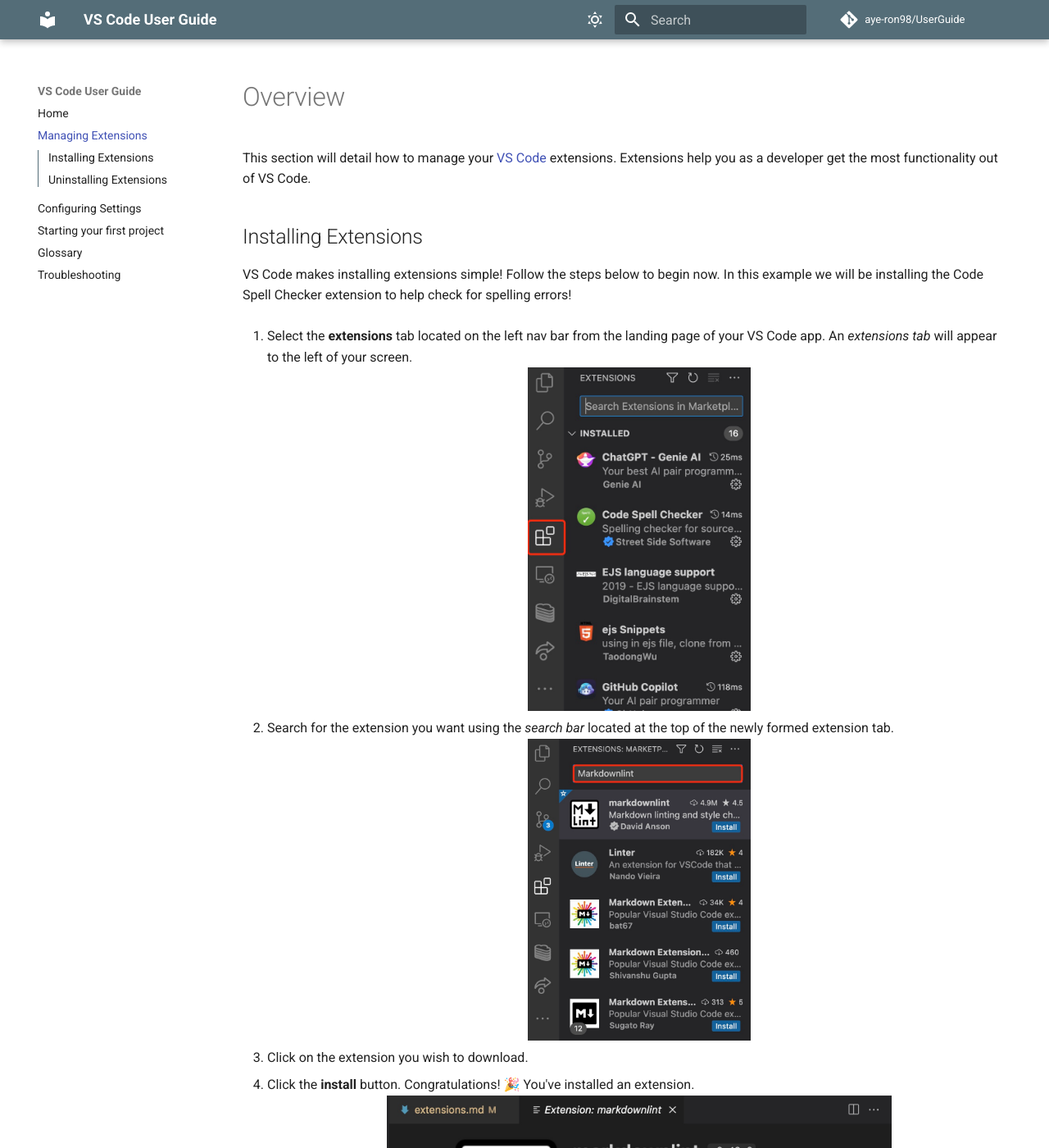
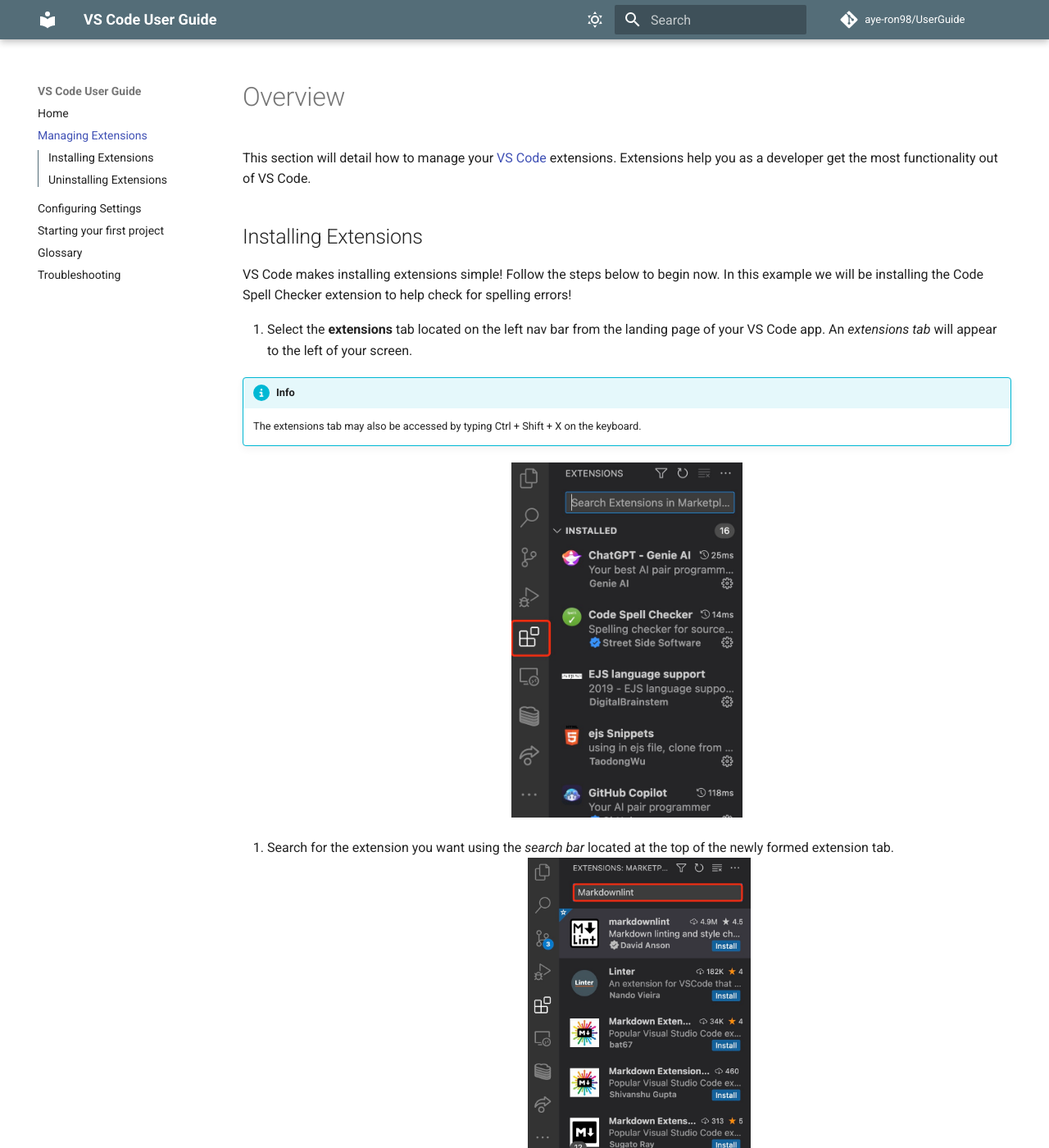
Before and after one commit to aye-ron98/UserGuide, an MkDocs documentation site: the page built from docs/pages/extensions.md, in a window 1280 px wide and 1400 px high. Shown: the whole window at 82% size. Built offline with MkDocs 1.6.1 and Material for MkDocs 9.7.7, drawn with Linux system fonts in a browser that asks for light colours; comment, search, counter and statistics services are not loaded; some of the changed text lies outside the part shown.

Commit message:
update extensions

```diff
--- a/docs/pages/extensions.md
+++ b/docs/pages/extensions.md
@@ -7,21 +7,32 @@
 VS Code makes installing extensions simple! Follow the steps below to begin now. In this example we will be installing the Code Spell Checker extension to help check for spelling errors!
 
 1. Select the **extensions** tab located on the left nav bar from the landing page of your VS Code app. An _extensions tab_ will appear to the left of your screen.
+
+!!! info "Info"
+    The extensions tab may also be accessed by typing Ctrl + Shift + X on the keyboard.
+
 <img src="../images/extension1.jpg" alt="VS Code side bar" style="display: block;margin-left: auto;margin-right: auto;width:30%;max-width:600px">
+
 
 2. Search for the extension you want using the _search bar_ located at the top of the newly formed extension tab.
 <img src="../images/extension3.jpg" alt="VS Code side bar" style="display: block;margin-left: auto;margin-right: auto;width:30%;max-width:600px">
 
 3. Click on the extension you wish to download.
 
+
 4. Click the **install** button. Congratulations! 🎉 You've installed an extension.
-<img src="../images/extension2.jpg" alt="VS Code side bar" style="display: block;margin-left: auto;margin-right: auto;height:20%;max-height:250px">
+!!! success "Success"
+    <img src="../images/extension2.jpg" alt="VS Code side bar" style="display: block;margin-left: auto;margin-right: auto;height:20%;max-height:250px">
 
 ## Uninstalling Extensions
 
 Occasionally, extensions become [depreciated](https://code.visualstudio.com/updates/v1_76) or you may have no more use for them. The follow the steps below to uninstall!
 
 1. Select the **extensions** tab located on the left nav bar from the landing page of your VS Code app. An _extensions tab_ will appear to the left of your screen.
+
+!!! info "Info"
+    The extensions tab may also be accessed by typing Ctrl + Shift + X on the keyboard.
+
 <img src="../images/extension1.jpg" alt="VS Code side bar" style="display: block;margin-left: auto;margin-right: auto;width:30%;max-width:600px">
 
 2. Search for the extension you want using the search bar located at the top of the newly formed _extension tab_.
@@ -31,4 +42,6 @@
 <img src="../images/extension5.jpg" alt="VS Code side bar" style="display: block;margin-left: auto;margin-right: auto;width:30%;max-width:600px">
 
 4. Select the extension and click **uninstall**.
-<img src="../images/extension6.jpg" alt="VS Code side bar" style="display: block;margin-left: auto;margin-right: auto;height:20%;max-height:150px">
+
+!!! success "Success"
+    <img src="../images/extension6.jpg" alt="VS Code side bar" style="display: block;margin-left: auto;margin-right: auto;height:20%;max-height:150px">
--- a/mkdocs.yml
+++ b/mkdocs.yml
@@ -17,6 +17,11 @@
 
 theme:
   name: material
+  icon:
+    admonition:
+      info: fontawesome/solid/circle-info
+      warning: fontawesome/solid/triangle-exclamation
+      success: fontawesome/solid/check
 
   features:
     - navigation.sections
```
